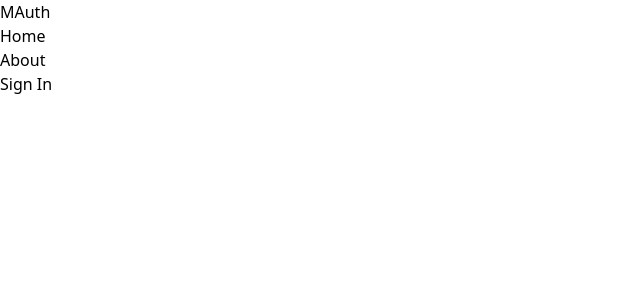
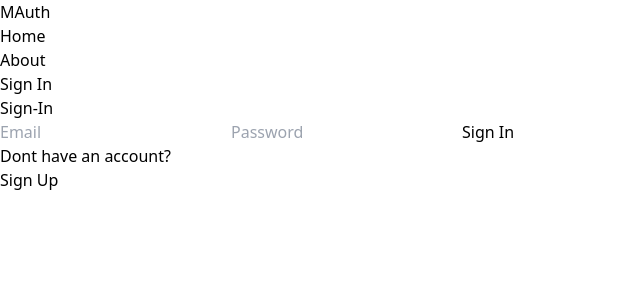
Before and after one commit to hga-777/StyleX, a React (Vite) app in the folder client/: page /sign-in in a window 1280 px wide. Shown: the top 300 px of the page, without its empty margins (0-640 px from the left). Built offline with nearby package versions, Linux system fonts and the light colour scheme.

Commit message:
SignIn page functionality is completed

```diff
--- a/client/src/pages/SignUp.jsx
+++ b/client/src/pages/SignUp.jsx
@@ -1,10 +1,11 @@
 import React, { useState } from "react";
-import { Link } from "react-router-dom";
+import { Link , useNavigate } from "react-router-dom";
 
 export default function SignUp() {
     const [formData , setFormData] = useState({});
     const [error,setError] = useState(false);
     const [loading,setLoading] = useState(false);
+    const navigate = useNavigate();
     const handleChange = (e) =>{
         setFormData({...formData,[e.target.id] : e.target.value});
     }
@@ -26,6 +27,7 @@
             setLoading(false);
             if(data.success === false) {setError(true); return;}
             setError(false);
+            navigate('/sign-in');
          }catch(error){
             setLoading(false);
             setError(true);
--- a/client/src/pages/Signin.jsx
+++ b/client/src/pages/Signin.jsx
@@ -1,9 +1,71 @@
-import React from 'react'     //rfc:react functional component
+import React, { useState } from "react";
+import { Link ,useNavigate } from "react-router-dom";
 
-export default function Signin() {
+export default function SignIn() {
+    const [formData , setFormData] = useState({});
+    const [error,setError] = useState(false);
+    const [loading,setLoading] = useState(false);
+    const navigate = useNavigate();
+    const handleChange = (e) =>{
+        setFormData({...formData,[e.target.id] : e.target.value});
+    }
+
+    const handleSubmit =  async(e) => {
+         e.preventDefault();  //this will prevent the submission of the form
+         try{
+            setLoading(true);
+            setError(false);
+             const res = await fetch('/api/auth/signin' , {
+                method:'POST',
+                headers:{
+                  'Content-Type' : 'application/json',
+                },
+                body: JSON.stringify(formData),
+            });
+            const data = await res.json();
+            console.log(data);
+            setLoading(false);
+            if(data.success === false) {setError(true); return;}
+            setError(false);
+            navigate('/');
+         }catch(error){
+            setLoading(false);
+            setError(true);
+         }
+    };
+
   return (
-    <div>
-
+    <div className="p-3 max-w-lg mx-auto">
+      <h1 className="text-3xl text-center font-semibold my-7">Sign-In</h1>
+      <form onSubmit={handleSubmit} className="flex flex-col gap-5">
+        <input
+          type="email"
+          placeholder="Email"
+          id="email"
+          className="bg-slate-100 p-3 rounded-lg"
+          onChange={handleChange}
+        />
+        <input
+          type="password"
+          placeholder="Password"
+          id="password"
+          className="bg-slate-100 p-3 rounded-lg"
+          onChange={handleChange}
+        />
+        <button
+          disabled={loading}
+          className="bg-slate-900 text-white p-3 rounded-lg uppercase hover:opacity-80 disabled:70"
+        >
+          {loading ? 'Loading...' : 'Sign In'}
+        </button>
+      </form>
+      <div className="flex justify-normal gap-5 mt-4">
+        <p>Dont have an account?</p>
+        <Link to="/sign-up">
+          <span className="text-blue-500">Sign Up</span>
+        </Link>
+      </div>
+      <p className="text-red-700 mt-5"> {error && 'Something went wrong!!'}</p>
     </div>
-  )
+  );
 }
```
